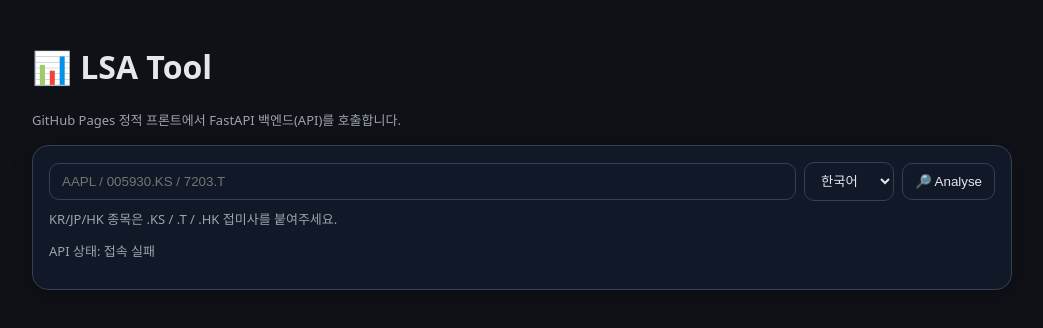
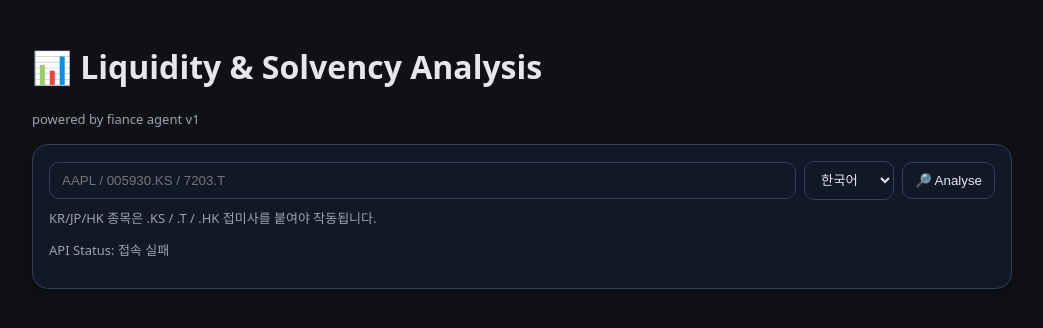
Before and after one commit to chanthr/chanthr.github.io, a plain HTML site: page index.html in a window 1280 px wide. Shown: the whole page, without its empty margins (118-1161 px from the left). Drawn offline with nearby package versions, Linux system fonts and the light colour scheme; no server answers.

Commit message:
Update index.html

```diff
--- a/index.html
+++ b/index.html
@@ -3,7 +3,7 @@
 <head>
   <meta charset="utf-8" />
   <meta name="viewport" content="width=device-width,initial-scale=1" />
-  <title>📊 LSA Tool (Frontend)</title>
+  <title>📊 LSA Tool </title>
   <meta name="description" content="Liquidity & Solvency Analysis – GitHub Pages frontend calling FastAPI backend" />
   <!-- Optional Markdown renderer for nicer narrative -->
   <script src="https://cdn.jsdelivr.net/npm/marked/marked.min.js"></script>
@@ -31,8 +31,8 @@
 </head>
 <body>
   <div class="wrap">
-    <h1>📊 LSA Tool</h1>
-    <p class="muted">GitHub Pages 정적 프론트에서 FastAPI 백엔드(API)를 호출합니다.</p>
+    <h1>📊 Liquidity & Solvency Analysis</h1>
+    <p class="muted"> powered by fiance agent v1 </p>
 
     <div class="card">
       <div class="row" style="align-items:center">
@@ -43,8 +43,8 @@
         </select>
         <button id="go">🔎 Analyse</button>
       </div>
-      <p class="muted" style="margin-top:8px">KR/JP/HK 종목은 .KS / .T / .HK 접미사를 붙여주세요.</p>
-      <p class="muted">API 상태: <span id="health">확인 중…</span></p>
+      <p class="muted" style="margin-top:8px">KR/JP/HK 종목은 .KS / .T / .HK 접미사를 붙여야 작동됩니다.</p>
+      <p class="muted">API Status: <span id="health">확인 중…</span></p>
     </div>
 
     <div id="out" class="card" style="display:none">
@@ -67,7 +67,7 @@
   </div>
 
   <script>
-    // 🔧 배포한 FastAPI 백엔드 주소로 바꿔주세요
+    // 🔧
     const API_BASE = "https://chanthr-github-io.onrender.com"; // ← 여길 본인 Render URL로
 
     const $ = s => document.querySelector(s);
@@ -94,8 +94,8 @@
     async function analyse(){
       const t = $("#ticker").value.trim().toUpperCase();
       const lang = $("#lang").value;
-      if(!t){ alert('티커를 입력하세요.'); return; }
-      goBtn.disabled = true; goBtn.textContent = '⏳ Analyzing...';
+      if(!t){ alert('Ticker Symbol of the company.'); return; }
+      goBtn.disabled = true; goBtn.textContent = '⏳ Analysing...';
       $("#out").style.display = 'none';
       try{
         const res = await fetch(`${API_BASE}/analyse`,{
```
